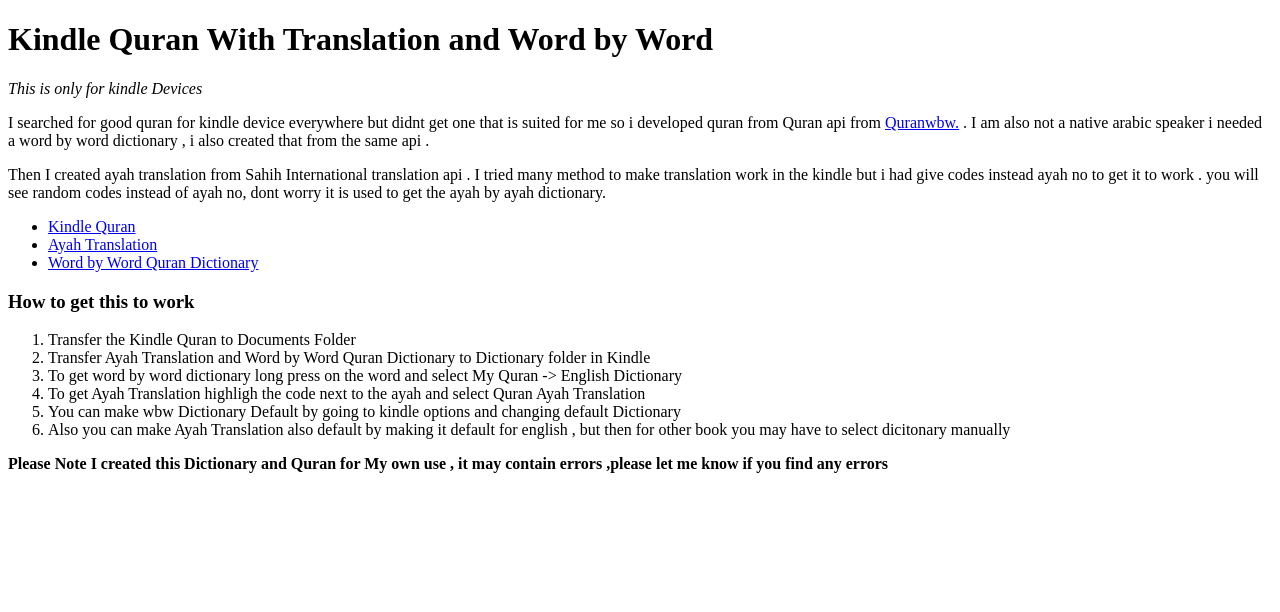
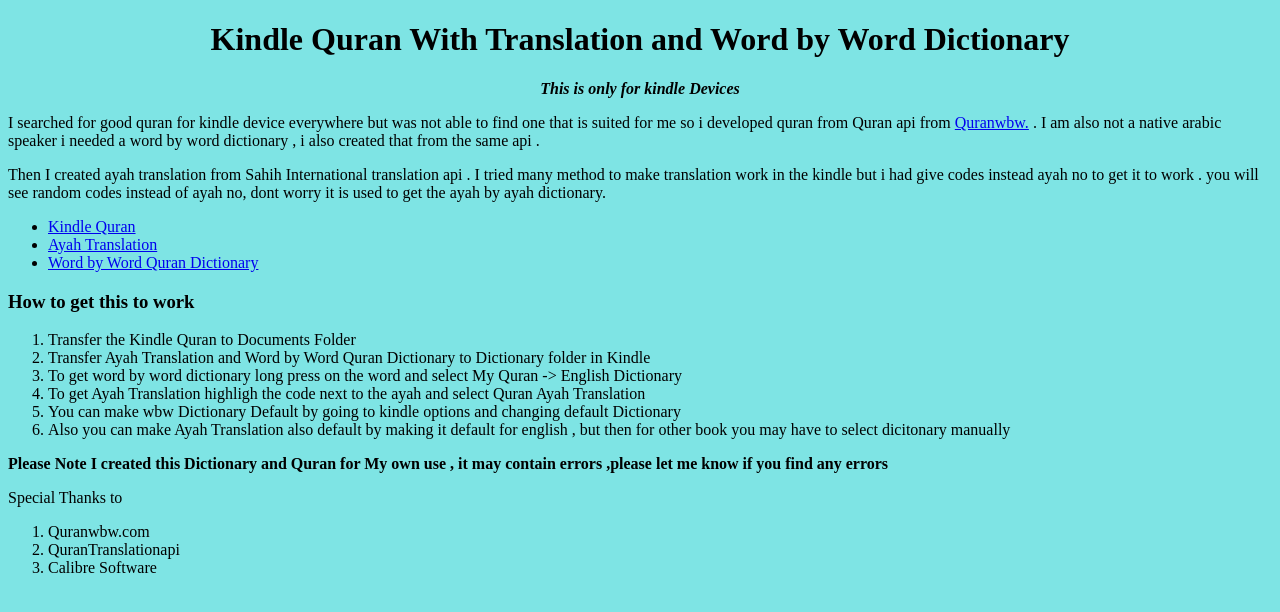
Before and after one commit to skillhacker-code/Kindle-Quran-Website, a plain HTML site: page index.html in a window 1280 px wide. Drawn offline with Linux system fonts and the light colour scheme.

Commit message:
changed background color

```diff
--- a/index.html
+++ b/index.html
@@ -4,14 +4,15 @@
     <meta charset="UTF-8" />
     <meta http-equiv="X-UA-Compatible" content="IE=edge" />
     <meta name="viewport" content="width=device-width, initial-scale=1.0" />
+    <link rel="stylesheet" href="style.css">
     <title>Kindle Quran</title>
   </head>
   <body>
-    <h1>Kindle Quran With Translation and Word by Word</h1>
+    <h1>Kindle Quran With Translation and Word by Word Dictionary</h1>
 
-    <p><em>This is only for kindle Devices</em></p>
+    <p class="warning" ><em><strong>This is only for kindle Devices</strong></em></p>
     <p>
-      I searched for good quran for kindle device everywhere but didnt get one
+      I searched for good quran for kindle device everywhere but was not able to find one
       that is suited for me so i developed quran from Quran api from
       <a href="https://quranwbw.com/">Quranwbw.</a> . I am also not a native
       arabic speaker i needed a word by word dictionary , i also created that
@@ -68,5 +69,9 @@
         contain errors ,please let me know if you find any errors</b
       >
     </p>
+    <P>Special Thanks to </P>
+    <ol><li>Quranwbw.com</li>
+    <li>QuranTranslationapi</li>
+    <li>Calibre Software</li></ol>
   </body>
 </html>
--- /dev/null
+++ b/style.css
@@ -0,0 +1,11 @@
+body{
+    background-color: rgb(126, 228, 228);
+}
+
+h1{
+    text-align: center;
+}
+
+.warning{
+    text-align: center;
+}
```
